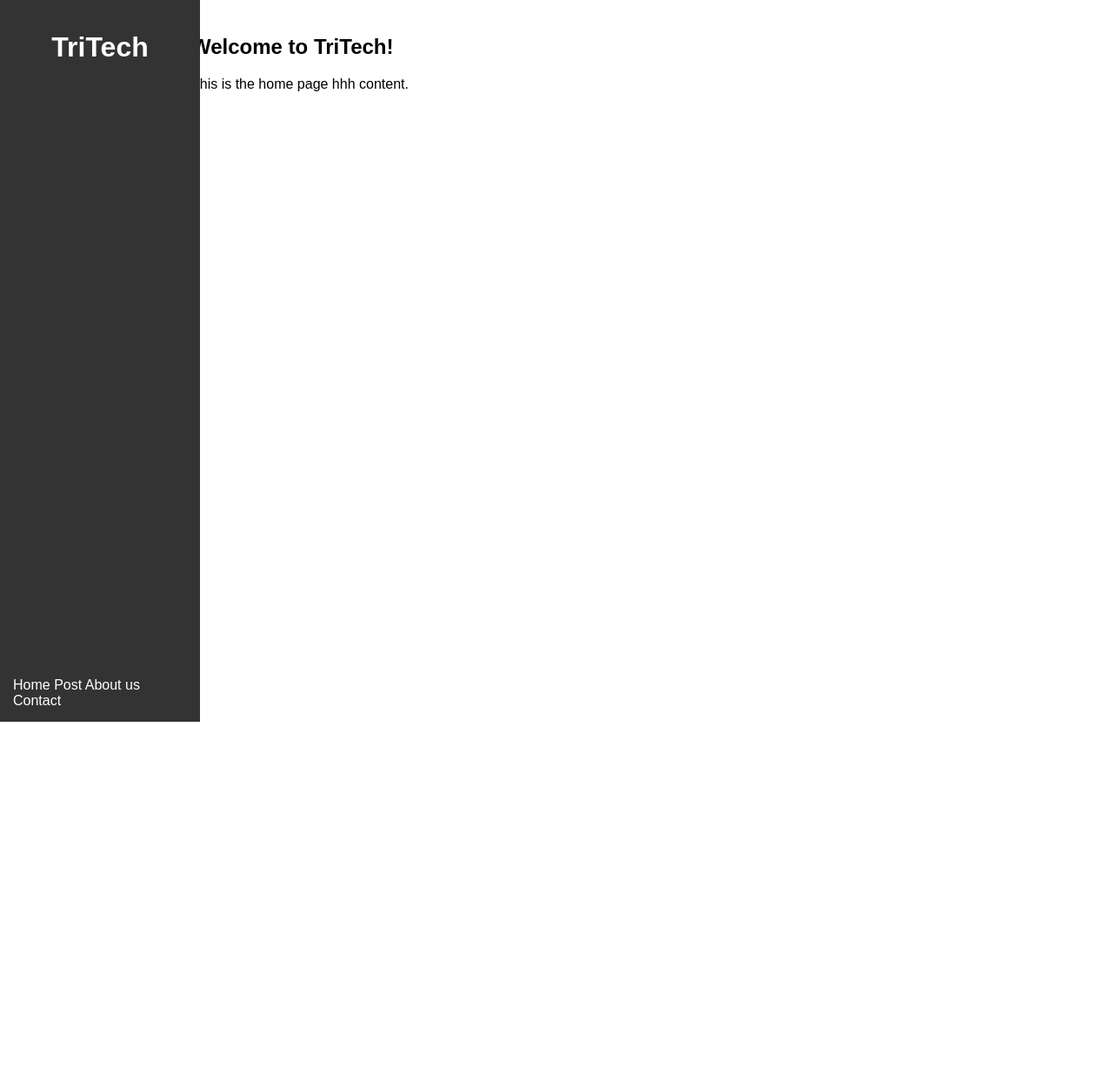
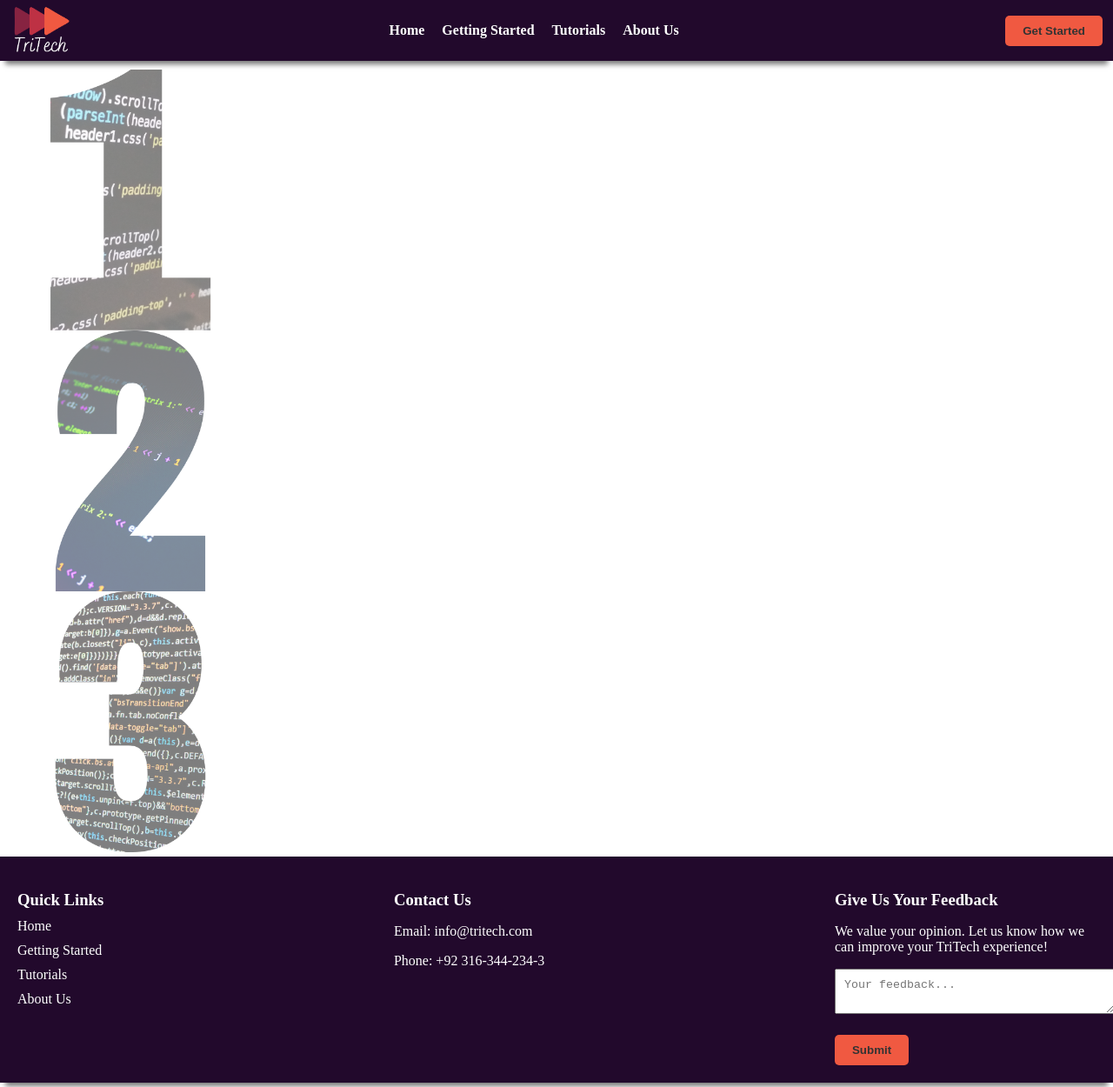
Before and after one commit to aliyabatoolalvi/TriTech, a plain HTML site: page index.html in a window 1280 px wide. Shown: the whole page at 87% size. Before the commit the page ends 800 px from the top, so only its background shows below. Drawn offline with Linux system fonts and the light colour scheme.

Commit message:
changed nav and added footer

```diff
--- a/index.html
+++ b/index.html
@@ -3,28 +3,67 @@
 <head>
     <meta charset="UTF-8">
     <meta name="viewport" content="width=device-width, initial-scale=1.0">
-    <title>TriTech Website</title>
+    <title>TriTech</title>
     <link rel="stylesheet" href="style.css">
 </head>
 <body>
 
-    <!-- Header -->
-    <header>
-        <h1>TriTech</h1>
-        <nav class="navbar">
-            <a href="#" onclick="changePage(1)">Home</a>
-            <a href="#" onclick="changePage(2)">Post</a>
-            <a href="#" onclick="changePage(3)">About us</a>
-            <a href="#" onclick="changePage(3)">Contact</a>
-        </nav>
-    </header>
+    <!-- Navbar -->
+    <nav class="navbar">
+        <div class="logo">
+            <img src="/images/logo.PNG" alt="TriTech Logo">
+            <!-- <span>TriTech</span> -->
+        </div>
+        <ul class="nav-links">
+
+            <li><a href="#" onclick="changePage(1)">Home</a></li>
+            <li><a href="#" onclick="changePage(2)">Getting Started</a></li>
+            <li><a href="#" onclick="changePage(3)">Tutorials</a></li>
+            <li><a href="#" onclick="changePage(4)">About Us</a></li>
+        </ul>
+        <button class="cta-button">Get Started</button>
+    </nav>
+
+    <div class="image-cutout">
+        <img src="images/1.png" alt="Cutout Image">
+    </div>
+
+    <div class="image-cutout">
+        <img src="images/2.png" alt="Cutout Image">
+    </div>
+
+    <div class="image-cutout">
+        <img src="images/3.png" alt="Cutout Image">
+    </div>
 
     <!-- Main Content -->
     <main>
-        <!-- Your main content goes here -->
-        <h2>Welcome to TriTech!</h2>
-        <p>This is the home page hhh content.</p>
+        <!-- Your content goes here -->
     </main>
+
+    <footer class="footer">
+        <div class="footer-left">
+            <h3>Quick Links</h3>
+            <ul>
+                <li><a href="#" onclick="changePage(1)">Home</a></li>
+                <li><a href="#" onclick="changePage(2)">Getting Started</a></li>
+                <li><a href="#" onclick="changePage(3)">Tutorials</a></li>
+                <li><a href="#" onclick="changePage(4)">About Us</a></li>
+            </ul>
+        </div>
+        <div class="footer-middle">
+            <h3>Contact Us</h3>
+            <p>Email: info@tritech.com</p>
+            <p>Phone: +92 316-344-234-3</p>
+        </div>
+        <div class="footer-right">
+            <h3>Give Us Your Feedback</h3>
+            <p>We value your opinion. Let us know how we can improve your TriTech experience!</p>
+            <textarea placeholder="Your feedback..."></textarea>
+            <button>Submit</button>
+        </div>
+    </footer>
+
 
     <!-- JavaScript for page navigation -->
     <script src="script.js"></script>
--- a/style.css
+++ b/style.css
@@ -1,49 +1,158 @@
-body {
+body{
     margin: 0;
     padding: 0;
-    font-family: Arial, sans-serif;
-    overflow-x: hidden;
+}
+:root{
+    --nav: #22092C;
+    --overlay: #872341;
+    --button:#F05941 ;
+}
+.navbar {
+    -webkit-box-shadow: 0 10px 6px -6px #777;
+    -moz-box-shadow: 0 10px 6px -6px #777;
+         box-shadow: 0 10px 6px -6px #777;
+    background-color: var(--nav);
+    color: #fff;
+    padding: 0 12px;
+    display: flex;
+    justify-content: space-between;
+    align-items: center;
+    margin-bottom: 10px;
 }
 
-header {
-    background-color: #333;
-    color: #fff;
-    padding: 15px;
-    width: 200px;
-    height: 100vh;
-    position: fixed;
-    top: 0;
-    left: 0;
+.logo {
     display: flex;
-    flex-direction: column;
     align-items: center;
-    justify-content: space-between;
+    margin: 0;
+    padding: 0;
 }
 
-main {
-    margin-left: 200px;
-    padding: 20px;
+.logo img {
+    width: 70px; /* Adjust as needed */
+    height: 70px; /* Adjust as needed */
+    margin-right: 10px;
 }
 
-nav a {
-    color: #fff;
-    text-decoration: none;
-    margin: 10px 0;
-    cursor: pointer;
+.logo span {
+    font-size: 1.5rem;
+    font-weight: bold;
 }
 
-.move-right {
-    transition: margin-left 0.3s ease-in-out;
+.nav-links {
+    list-style: none;
+    display: flex;
+    margin: 0;
+    padding: 0;
 }
 
-.home-page-1 {
-    margin-left: 0;
+.nav-links li {
+    margin-right: 20px;
 }
 
-.home-page-2 {
-    margin-left: -100%;
+.nav-links a {
+    text-decoration: none;
+    color: #fff;
+    font-weight: bold;
+    font-size: 1rem;
+    transition: color 0.3s ease-in-out;
 }
 
-.home-page-3 {
-    margin-left: -200%;
+.nav-links a:hover {
+    color: #ffd700; /* Change the color on hover */
 }
+
+.cta-button {
+    background-color: var(--button);
+    color: #333;
+    padding: 10px 20px;
+    border: none;
+    border-radius: 5px;
+    font-weight: bold;
+    cursor: pointer;
+    transition: background-color 0.3s ease-in-out;
+}
+
+.cta-button:hover {
+    background-color: #ffcc00; /* Change the background color on hover */
+}
+
+
+.image-cutout {
+    position: relative;
+    width: 300px; /* Adjust as needed */
+    height: 300px; /* Adjust as needed */
+    overflow: hidden;
+}
+
+.image-cutout img {
+    width: 100%;
+    height: 100%;
+    object-fit: cover;
+    background-color: var(--overlay);
+    opacity: 0.5;
+
+}
+
+
+.footer {
+    -webkit-box-shadow: 0 10px 6px -6px #777;
+    -moz-box-shadow: 0 10px 6px -6px #777;
+         box-shadow: 0 10px 6px -6px #777;
+
+    background-color: var(--nav);
+    color: #fff;
+    padding: 20px;
+    display: flex;
+    justify-content: space-between;
+    align-items: flex-start;
+    margin: 5px 0;
+}
+
+.footer h3 {
+    margin-bottom: 10px;
+}
+
+.footer-left ul {
+    list-style: none;
+    padding: 0;
+    margin: 0;
+}
+
+.footer-left li {
+    margin-bottom: 10px;
+}
+
+.footer-left a {
+    text-decoration: none;
+    color: #fff;
+    transition: color 0.3s ease-in-out;
+}
+
+.footer-left a:hover {
+    color: #ffd700; /* Change the color on hover */
+}
+
+.footer-middle, .footer-right {
+    max-width: 300px;
+}
+
+.footer textarea {
+    width: 100%;
+    padding: 10px;
+    margin-bottom: 20px;
+}
+
+.footer button {
+    background-color: var(--button);
+    color: #333;
+    padding: 10px 20px;
+    border: none;
+    border-radius: 5px;
+    font-weight: bold;
+    cursor: pointer;
+    transition: background-color 0.3s ease-in-out;
+}
+
+.footer button:hover {
+    background-color: #ffcc00; /* Change the background color on hover */
+}
```
Also changed, not shown: images/1.png (added), images/1.webp (added), images/2.png (added), images/3.png (added), images/Capture.PNG (added), images/Color Hunt Palette 22092c872341be3144f05941.png (added), images/logo.PNG (added), 1 other file.
